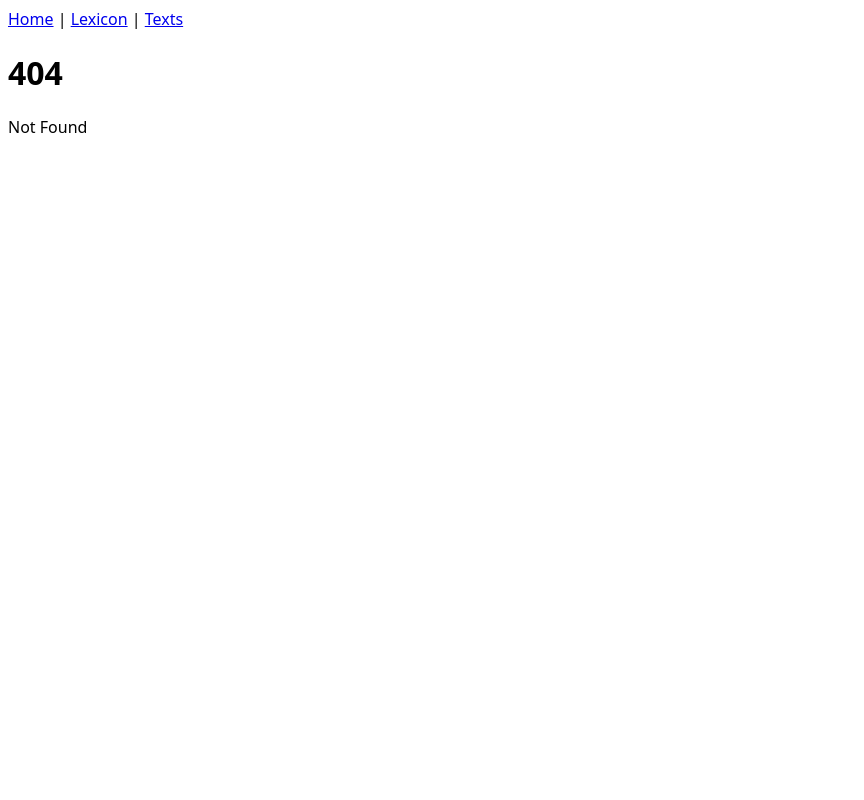
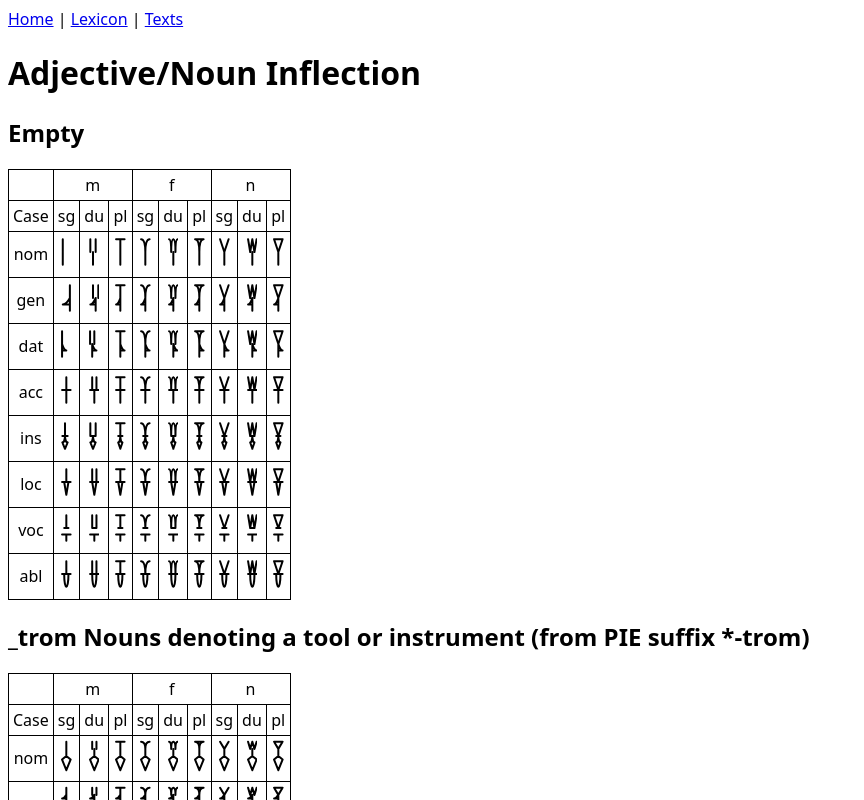
Before and after one commit to peterolson/pie-logographs, a SvelteKit app in the folder svelte-app/: page /char/inflection in a window 1280 px wide. Before the commit this address had no page. Shown: the top 800 px of the page, without its empty margins (0-864 px from the left). Built offline with nearby package versions, Linux system fonts and the light colour scheme.

Commit message:
noun inflection

```diff
--- a/svelte-app/src/lib/TextView.svelte
+++ b/svelte-app/src/lib/TextView.svelte
@@ -1,5 +1,6 @@
 <script lang="ts">
 	import Character from '../routes/char/Character.svelte';
+	import Inflection from '../routes/char/inflection/Inflection.svelte';
 	import PathChar from '../routes/char/PathChar.svelte';
 	import SvgChar from '../routes/char/SVGChar.svelte';
 	import References from '../routes/lexicon/References.svelte';
@@ -58,8 +59,7 @@ Read as: <select bind:value={selectedLanguage}>
 				}}
 				>{#if selectedLanguage === 'default'}<SvgChar path={word.path || ''} /><Character
 						char={addSuffixes(word)}
-					/><PathChar path={addInflection(word, lexicon)} hTrim={3 / 7} />{:else}<span
-						>{renderedWord}</span
+					/><Inflection parsedWord={word} />{:else}<span>{renderedWord}</span
 					>{/if}{#if selectedLanguage === 'hittite' && showTransliteration}<span
 						class="transliteration"
 						>{renderWord(
@@ -87,7 +87,7 @@ Read as: <select bind:value={selectedLanguage}>
 		{selectedWord.pos || ''}
 		{#if lexiconEntry}
 			{lexiconEntry.PIE}
-			{lexiconEntry.char}
+			<SvgChar path={lexiconEntry.path || ''} />
 			{lexiconEntry.character_hint || ''}
 			<References data={lexiconEntry} />
 		{/if}
--- a/svelte-app/src/routes/char/SVGChar.svelte
+++ b/svelte-app/src/routes/char/SVGChar.svelte
@@ -8,7 +8,7 @@
 
 <svg
 	viewBox={`-0.5 -0.5 ${SIZE} ${SIZE}`}
-	style={`width: ${width}px; height: ${height}px;`}
+	style={`width: ${width}px; height: ${height}px;padding-left:2px;`}
 	preserveAspectRatio="none"
 >
 	{#if path}
--- /dev/null
+++ b/svelte-app/src/routes/char/inflection/+page.svelte
@@ -0,0 +1,52 @@
+<script lang="ts">
+	import { adjNounFormations, cases, genders, numbers } from '$lib/inflection';
+	import NounInflection from './NounInflection.svelte';
+</script>
+
+<h1>Adjective/Noun Inflection</h1>
+
+{#each [['', 'Empty'], ...Object.entries(adjNounFormations)] as [key, value]}
+	<h2>{key} {value}</h2>
+	<table>
+		<thead>
+			<tr>
+				<td></td>
+				{#each genders as g}
+					<td colspan={numbers.length}>{g}</td>
+				{/each}
+			</tr>
+			<tr>
+				<td>Case</td>
+				{#each genders as g}
+					{#each numbers as n}
+						<td>{n.slice(0, 2)}</td>
+					{/each}
+				{/each}
+			</tr>
+		</thead>
+		<tbody>
+			{#each cases as c}
+				<tr>
+					<td>{c}</td>
+					{#each genders as g}
+						{#each numbers as n}
+							<td><NounInflection cas={c} gen={g} num={n} form={key} /></td>
+						{/each}
+					{/each}
+				</tr>
+			{/each}
+		</tbody>
+	</table>
+{/each}
+
+<style>
+	table {
+		border-collapse: collapse;
+	}
+
+	td {
+		border: 1px solid black;
+		padding: 4px;
+		text-align: center;
+	}
+</style>
--- /dev/null
+++ b/svelte-app/src/routes/char/inflection/NounInflection.svelte
@@ -0,0 +1,125 @@
+<script lang="ts">
+	import { adjNounFormations, cases, genders, numbers } from '$lib/inflection';
+
+	export let cas: (typeof cases)[number];
+	export let gen: (typeof genders)[number];
+	export let num: (typeof numbers)[number];
+	export let form: string = '';
+	export let height: number = 32;
+
+	const initials = {
+		m: {
+			sg: 'M 2 0 L 2 2',
+			dual: 'M 1 0 L 1 2 M 3 2 L 3 0',
+			pl: 'M 0 0 L 4 0 M 2 0 L 2 2'
+		},
+		f: {
+			sg: 'M 0 0 Q 2 0 2 2 M 2 2 Q 2 0 4 0',
+			dual: 'M 0 0 Q 1 0 1 2 M 1 2 Q 1 0 2 0 M 2 0 Q 3 0 3 2 M 3 2 Q 3 0 4 0',
+			pl: 'M 0 0 Q 2 0 2 2 M 2 2 Q 2 0 4 0 M 0 0 L 4 0'
+		},
+		n: {
+			sg: 'M 0 0 L 2 2 M 2 2 L 4 0',
+			dual: 'M 0 0 L 1 2 M 1 2 L 2 0 M 2 0 L 3 2 M 3 2 L 4 0',
+			pl: 'M 0 0 L 2 2 M 2 2 L 4 0 M 4 0 L 0 0'
+		}
+	};
+
+	const cass = {
+		nom: 'M 2 2 L 2 4',
+		acc: 'M 0 2 L 4 2 M 2 2 L 2 4',
+		gen: 'M 2 2 L 2 4 M 2 3 L 0 3 M 0 3 Q 1 3 2 2',
+		dat: 'M 2 2 L 2 4 M 2 3 L 4 3 M 4 3 Q 3 3 2 2',
+		ins: 'M 1 2 L 3 2 M 3 3 A 1 1 0 0 1 2 2 M 2 2 A 1 1 0 0 1 1 3 M 1 3 L 2 4 M 3 3 L 2 4',
+		loc: 'M 0 2 L 4 2 M 1 2 L 2 4 M 2 4 L 3 2',
+		voc: 'M 1 2 L 3 2 M 0 3 L 4 3 M 2 3 L 2 4',
+		abl: 'M 0 2 L 4 2 M 2 4 A 1 2 0 0 1 1 2 M 3 2 A 1 2 0 0 1 2 4'
+	};
+
+	const forms = {
+		'': '',
+		_trom: 'M 2 4 L 0 5 M 2 4 L 4 5 M 4 5 L 2 8 M 0 5 L 2 8',
+		_nos: 'M 2 4 L 2 5 M 2 5 A 1 1 0 0 1 3 6 M 3 6 A 1 1 0 0 1 2 7 M 2 7 L 2 8',
+		_oo: 'M 2 4 Q 2 7 1 8 M 2 4 Q 2 6 3 8',
+		_los: 'M 2 4 L 0 5 M 2 4 L 4 5 M 2 4 L 2 8',
+		_us: 'M 2 4 L 1 5 M 2 4 L 3 5 M 1 5 L 1 8 M 3 5 L 3 8',
+		_o_s: 'M 2 4 Q 2 7 1 8 M 2 4 Q 2 7 3 8 M 2 5 L 1 6 M 2 5 L 3 6',
+		_os: 'M 2 4 L 0 6 M 0 6 L 0 8 M 0 8 L 4 8 M 4 8 L 4 6 M 4 6 L 2 4',
+		_onts:
+			'M 2 4 L 3 5 M 3 5 L 2 6 M 2 6 L 4 7 M 4 7 L 2 8 M 2 8 L 0 7 M 0 7 L 2 6 M 2 6 L 1 5 M 1 5 L 2 4',
+		_r: 'M 0 8 Q 2 6 2 4 M 2 4 L 4 5 M 4 5 L 3 6 M 3 6 Q 3 7 4 8',
+		_yo_s: 'M 0 4 L 2 5 M 2 5 L 4 4 M 2 5 L 2 8',
+		_ryo_s: 'M 2 5 Q 2 7 0 8 M 0 4 L 2 5 M 2 5 L 4 4 M 2 5 L 4 6 M 4 6 L 3 7 M 3 7 Q 3 8 4 8',
+		_ros: 'M 1 4 Q 4 4 4 8 M 2 4 Q 2 8 0 8',
+		_es: 'M 2 4 A 1 1 0 0 1 3 5 M 3 5 A 1 1 0 0 1 2 6 M 2 8 A 1 1 0 0 1 1 7 M 1 7 A 1 1 0 0 1 2 6',
+		_losus: 'M 2 4 L 0 5 M 2 4 L 4 5 M 1 5 L 1 8 M 3 5 L 3 8',
+		_teros: 'M 2 4 L 4 5 M 4 5 L 0 5 M 4 6 L 0 6 M 0 6 L 2 7'
+	};
+
+	function findMinCoords(path: string) {
+		let parts = path.split(' ');
+		let minX = Infinity;
+		let minY = Infinity;
+		let maxX = -Infinity;
+		let maxY = -Infinity;
+		for (let i = 0; i < parts.length; i++) {
+			if (parts[i] === 'M' || parts[i] === 'L') {
+				i++;
+				minX = Math.min(minX, +parts[i]);
+				maxX = Math.max(maxX, +parts[i]);
+				i++;
+				minY = Math.min(minY, +parts[i]);
+				maxY = Math.max(maxY, +parts[i]);
+			} else if (parts[i] === 'Q') {
+				i++;
+				minX = Math.min(minX, +parts[i]);
+				maxX = Math.max(maxX, +parts[i]);
+				i++;
+				minY = Math.min(minY, +parts[i]);
+				maxY = Math.max(maxY, +parts[i]);
+				i++;
+				minX = Math.min(minX, +parts[i]);
+				maxX = Math.max(maxX, +parts[i]);
+				i++;
+				minY = Math.min(minY, +parts[i]);
+				maxY = Math.max(maxY, +parts[i]);
+			} else if (parts[i] === 'A') {
+				i++;
+				minX = Math.min(minX, +parts[i]);
+				maxX = Math.max(maxX, +parts[i]);
+				i++;
+				minY = Math.min(minY, +parts[i]);
+				maxY = Math.max(maxY, +parts[i]);
+				i += 3;
+				minX = Math.min(minX, +parts[i]);
+				maxX = Math.max(maxX, +parts[i]);
+				i++;
+				minY = Math.min(minY, +parts[i]);
+				maxY = Math.max(maxY, +parts[i]);
+			}
+		}
+		return [minX, minY, maxX, maxY];
+	}
+
+	let path = [initials[gen][num], cass[cas], forms[form as keyof typeof adjNounFormations]]
+		.join(' ')
+		.trim();
+
+	const [minX, minY, maxX, maxY] = findMinCoords(path);
+</script>
+
+<svg
+	viewBox={`${minX - 0.5} ${minY - 0.5} ${maxX + 1} ${maxY + 1}`}
+	style={`width: ${height / 3}px; height: ${height}px; padding-left: 2px; padding-right: 2px;`}
+	preserveAspectRatio="none"
+>
+	<path
+		d={path}
+		fill="transparent"
+		stroke="black"
+		stroke-width="2px"
+		stroke-linecap="round"
+		stroke-linejoin="round"
+		vector-effect="non-scaling-stroke"
+	/>
+</svg>
```
Also changed, not shown: svelte-app/src/routes/char/+page.svelte (+23 -1 lines), svelte-app/src/routes/char/inflection/Inflection.svelte (added, +19 -0 lines), 1 other file (tests, documents, lock files or other folders).
